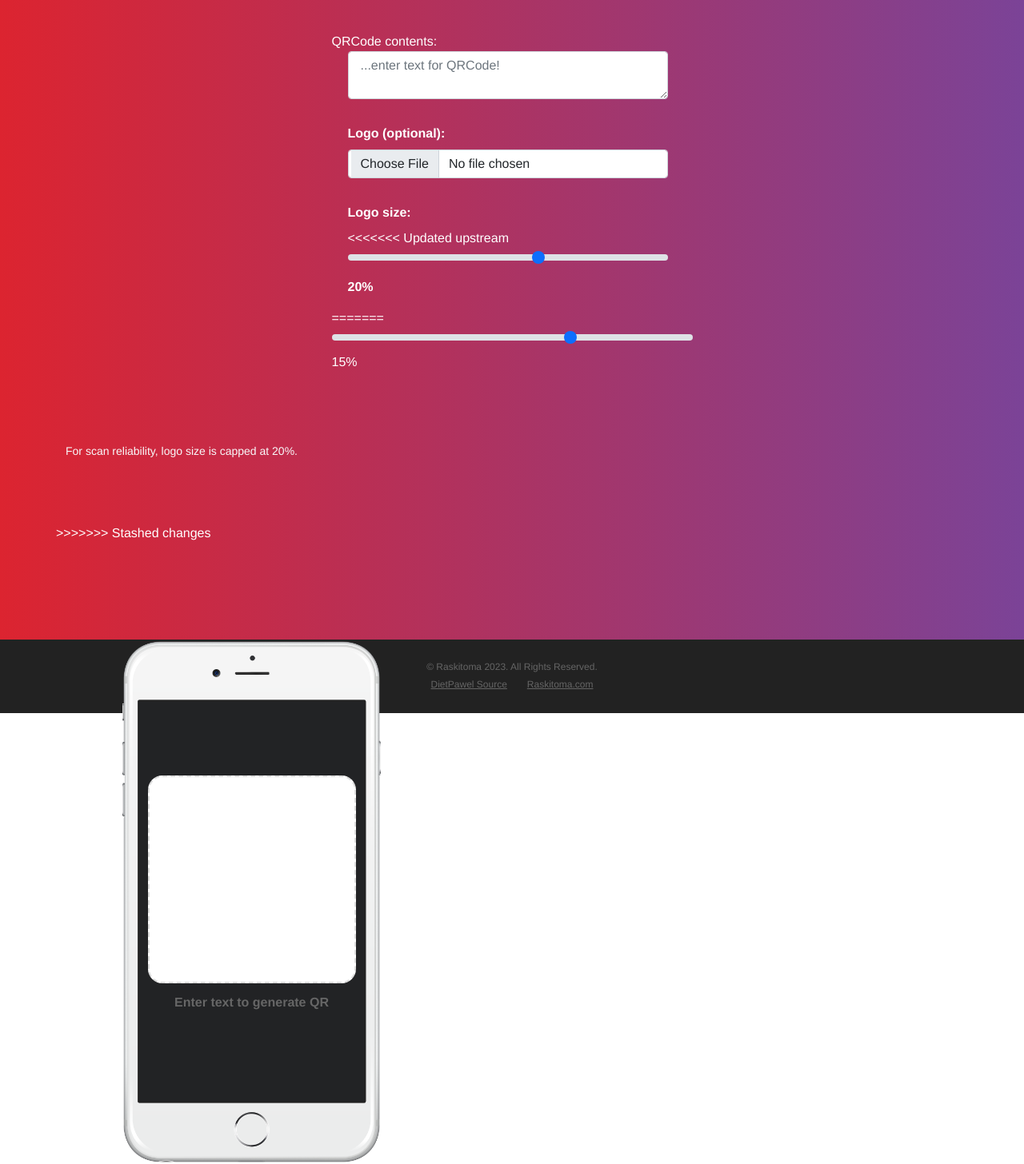
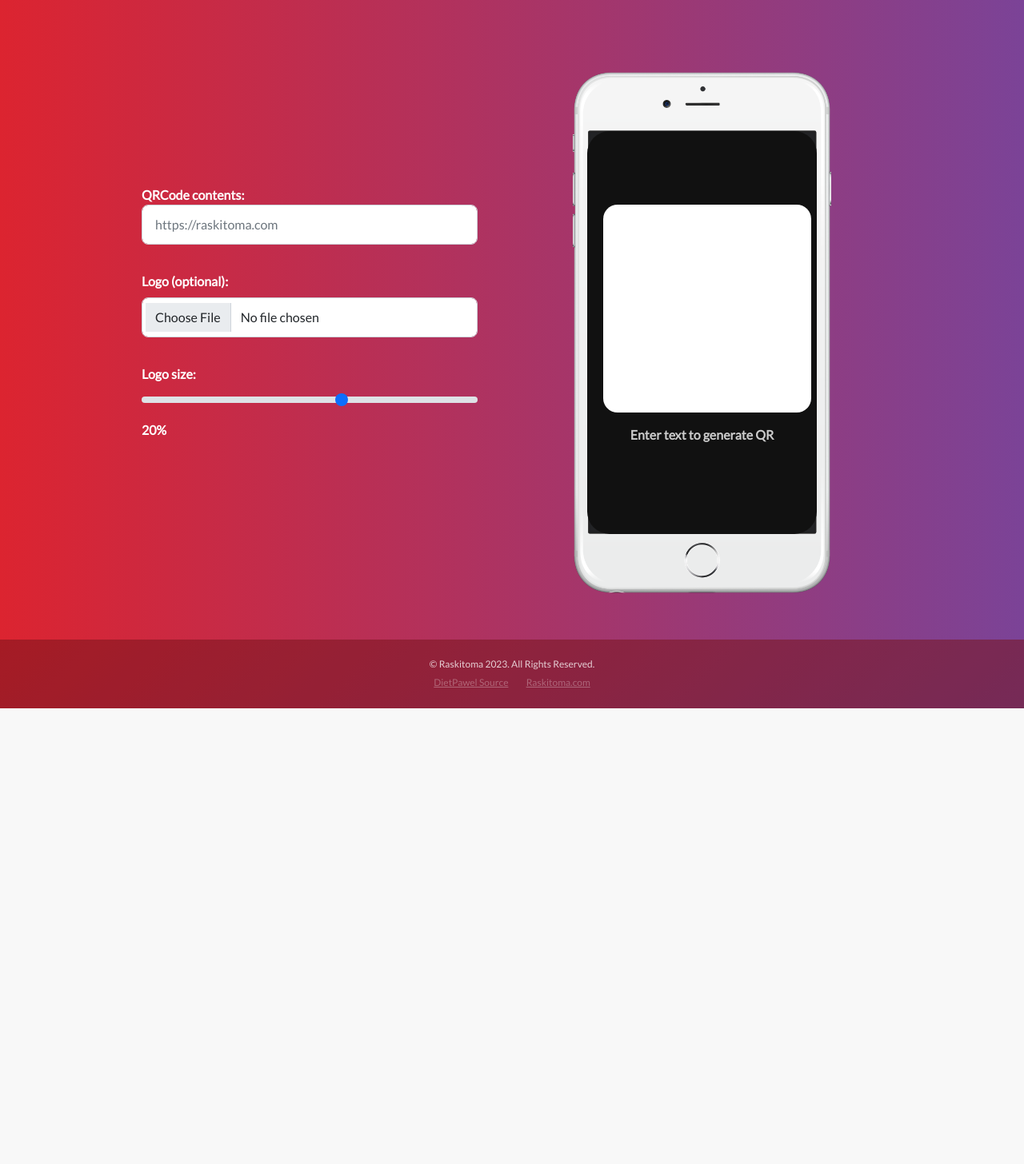
Before and after one commit to raskitoma/qrcode, a Flask app: page / in a window 1280 px wide. Shown: the whole page at 80% size. After the commit the page ends 886 px from the top, so only its background shows below. Run offline with Flask 3, Linux system fonts and the light colour scheme; some libraries are stand-ins or nearby versions; some web fonts are replaced.

Commit message:
Fixes on template

```diff
--- a/app/static/css/qr.css
+++ b/app/static/css/qr.css
@@ -1,37 +1,69 @@
-.headmaster {
-    background: url('/img/bg-pattern.png'), linear-gradient(to left, #7b4397, #dc2430);
-    padding: 5px 0 5px;
+html, body {
+    min-height: 100%;
 }
 
-.devicefull {
-    background-image: url('/img/iphone_6_plus_white_port.png');
+body {
+    margin: 0;
+    font-family: 'Lato', sans-serif;
+    background: linear-gradient(135deg, #dc2430 0%, #7b4397 100%);
+    color: #ffffff;
+}
+
+.masthead,
+.headmaster {
+    position: relative;
+    min-height: 100vh;
+    background: linear-gradient(135deg, #dc2430 0%, #7b4397 100%);
+    padding: 60px 0;
+}
+
+.masthead .container {
+    min-height: 100%;
+}
+
+#qr-form {
+    max-width: 420px;
+}
+
+.qrtexting,
+.qr-input,
+.logo-slider-wrap {
+    width: 100%;
 }
 
 .qrtexting,
 .qr-input {
-    width: 400px;
-    padding: 5px 15px;
-    margin-bottom: 15px;
-    margin-right: 20px;
-    margin-left: 20px;
+    padding: 12px 16px;
+    margin-bottom: 18px;
+    border-radius: 8px;
 }
 
-.form-label {
-    margin-left: 20px;
+.form-label,
+#qr-form label {
     color: #ffffff;
     font-weight: 600;
 }
 
 .logo-slider-wrap {
-    width: 400px;
-    margin: 0 20px 15px;
+    margin-bottom: 18px;
     color: #ffffff;
 }
 
 .logo-slider-wrap span {
     display: inline-block;
-    margin-top: 6px;
+    margin-top: 8px;
     font-weight: 600;
+}
+
+.device-container {
+    margin-top: 32px;
+}
+
+.devicefull {
+    background-image: url('/img/iphone_6_plus_white_port.png');
+    background-size: contain;
+    background-repeat: no-repeat;
+    background-position: center center;
 }
 
 .qr-screen {
@@ -39,26 +71,32 @@
     align-items: center;
     justify-content: center;
     min-height: 460px;
+    padding: 20px;
+    background: #111111;
+    border-radius: 28px;
 }
 
 .qrcode {
     max-width: 100%;
     max-height: 400px;
     object-fit: contain;
+    background: #ffffff;
+    padding: 14px;
+    border-radius: 22px;
 }
 
 .qr-placeholder {
     width: 100%;
     text-align: center;
-    color: #666666;
+    color: #cccccc;
 }
 
 .qr-placeholder-box {
     width: 260px;
     height: 260px;
-    margin: 0 auto 12px;
+    margin: 0 auto 16px;
     border-radius: 18px;
-    border: 2px dashed #dddddd;
+    border: 2px dashed rgba(255,255,255,0.35);
     background: #ffffff;
 }
 
@@ -66,3 +104,23 @@
     font-size: 1rem;
     font-weight: 600;
 }
+
+footer {
+    padding: 22px 0;
+    background: rgba(0, 0, 0, 0.25);
+    color: rgba(255, 255, 255, 0.78);
+}
+
+footer p,
+footer a {
+    color: rgba(255, 255, 255, 0.78);
+}
+
+footer a:hover {
+    color: #ffffff;
+    text-decoration: none;
+}
+
+footer .list-inline {
+    margin-bottom: 0;
+}
--- a/app/templates/index.html
+++ b/app/templates/index.html
@@ -22,26 +22,17 @@
                 <div class="col-lg-5 my-auto">
                     <form id="qr-form" enctype="multipart/form-data">
                         <label for="qrtext">QRCode contents:</label>
-                        <textarea class="form-control qrtexting" id="qrtext" name="text" placeholder="...enter text for QRCode!"></textarea>
+                        <input class="form-control qrtexting" type="text" id="qrtext" name="text" placeholder="https://raskitoma.com">
 
                         <label class="form-label mt-3" for="logo">Logo (optional):</label>
                         <input class="form-control qr-input" type="file" id="logo" name="logo" accept="image/png,image/jpeg,image/webp,image/gif,image/svg+xml">
 
                         <label class="form-label mt-3" for="logo_scale">Logo size:</label>
                         <div class="logo-slider-wrap">
-<<<<<<< Updated upstream
                             <input class="form-range" type="range" id="logo_scale" name="logo_scale" min="5" max="30" step="1" value="20">
                             <span id="logo-scale-value">20%</span>
                         </div>
-=======
-                            <input class="form-range" type="range" id="logo_scale" name="logo_scale" min="5" max="20" step="1" value="15">
-                            <span id="logo-scale-value">15%</span>
-                        </div>
-                        <small class="text-light d-block mt-2">For scan reliability, logo size is capped at 20%.</small>
->>>>>>> Stashed changes
                     </form>
-                    <div class="device-container"></div>
-                    <div class="iphone-mockup"></div>
                 </div>
                 <div class="col-lg-5 my-auto">
                     <div class="device-container">
```
